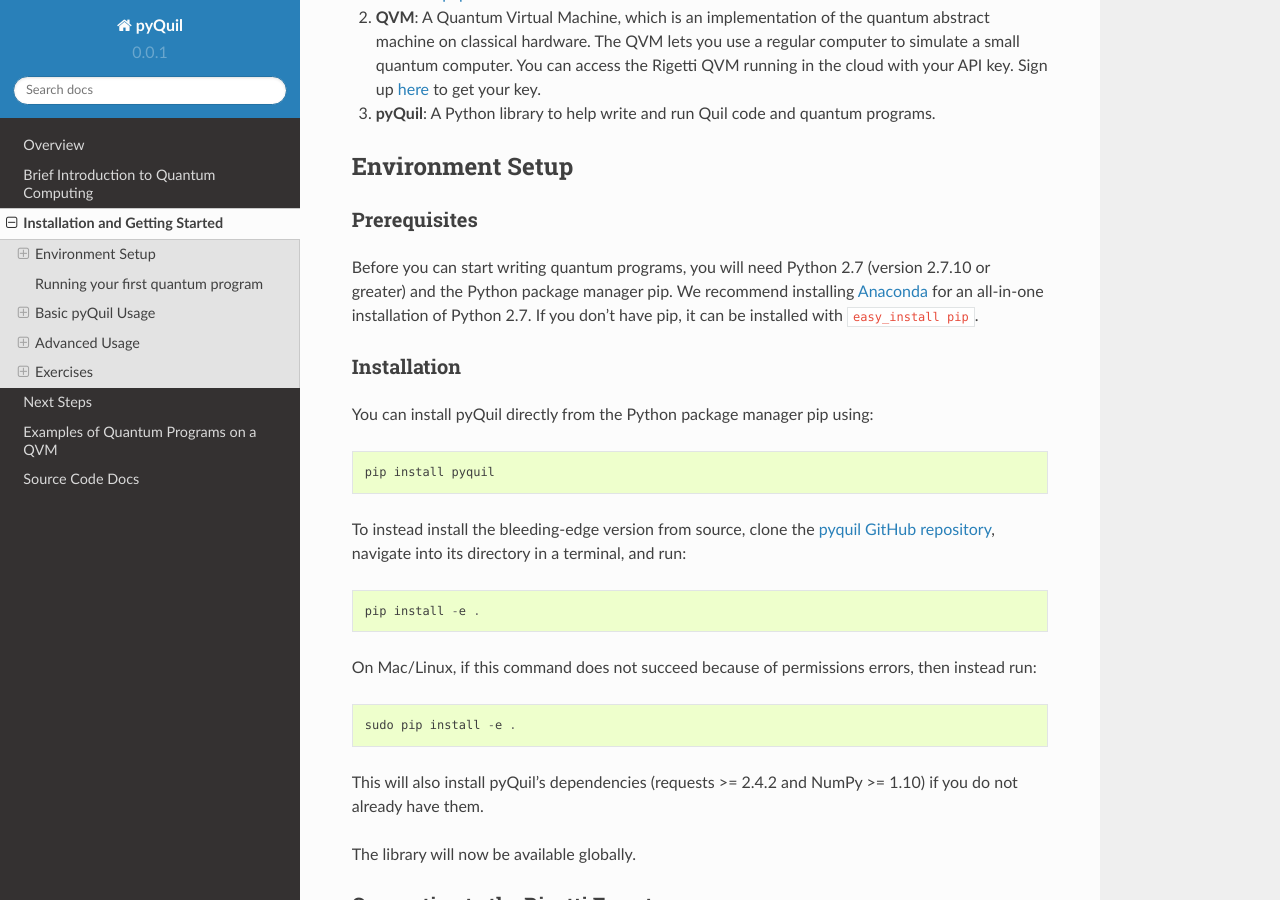
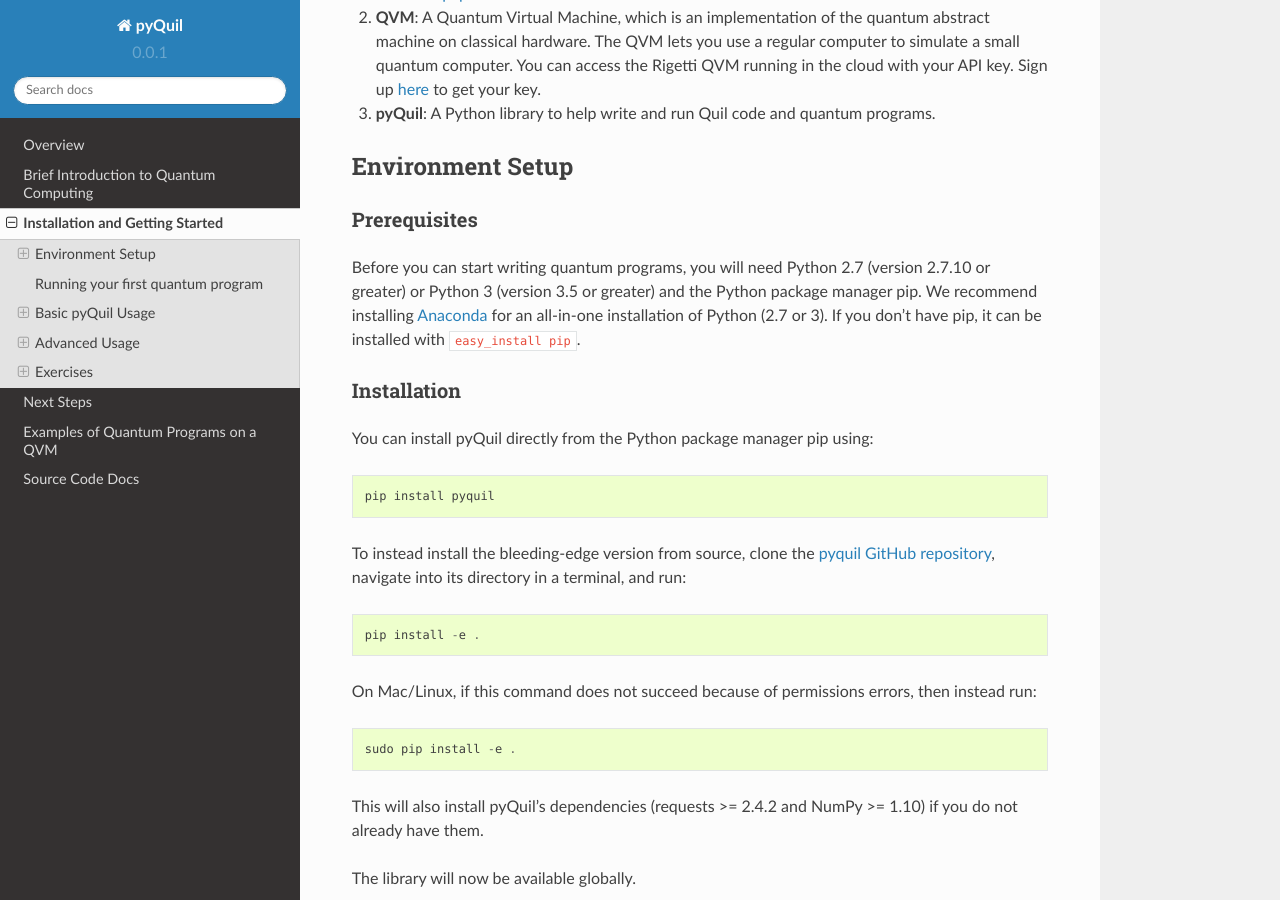
Before and after one commit to rigetti/pyquil, a Sphinx documentation site: the page built from docs/source/getting_started.rst, in a window 1280 px wide and 900 px high, scrolled down 564 px. Built offline with Sphinx 7.4.7 and the Read the Docs theme 2.0.0, drawn with Linux system fonts in a browser that asks for light colours.

Commit message:
Update docs to say you can use Python 3

```diff
--- a/docs/source/getting_started.rst
+++ b/docs/source/getting_started.rst
@@ -40,9 +40,10 @@
 ~~~~~~~~~~~~~
 
 Before you can start writing quantum programs, you will need Python 2.7
-(version 2.7.10 or greater) and the Python package manager pip. We recommend
+(version 2.7.10 or greater) or Python 3 (version 3.5 or greater)
+and the Python package manager pip. We recommend
 installing `Anaconda <https://www.continuum.io/downloads>`__ for an all-in-one
-installation of Python 2.7. If you don't have pip, it can be installed with
+installation of Python (2.7 or 3). If you don't have pip, it can be installed with
 ``easy_install pip``.
 
 Installation
```
